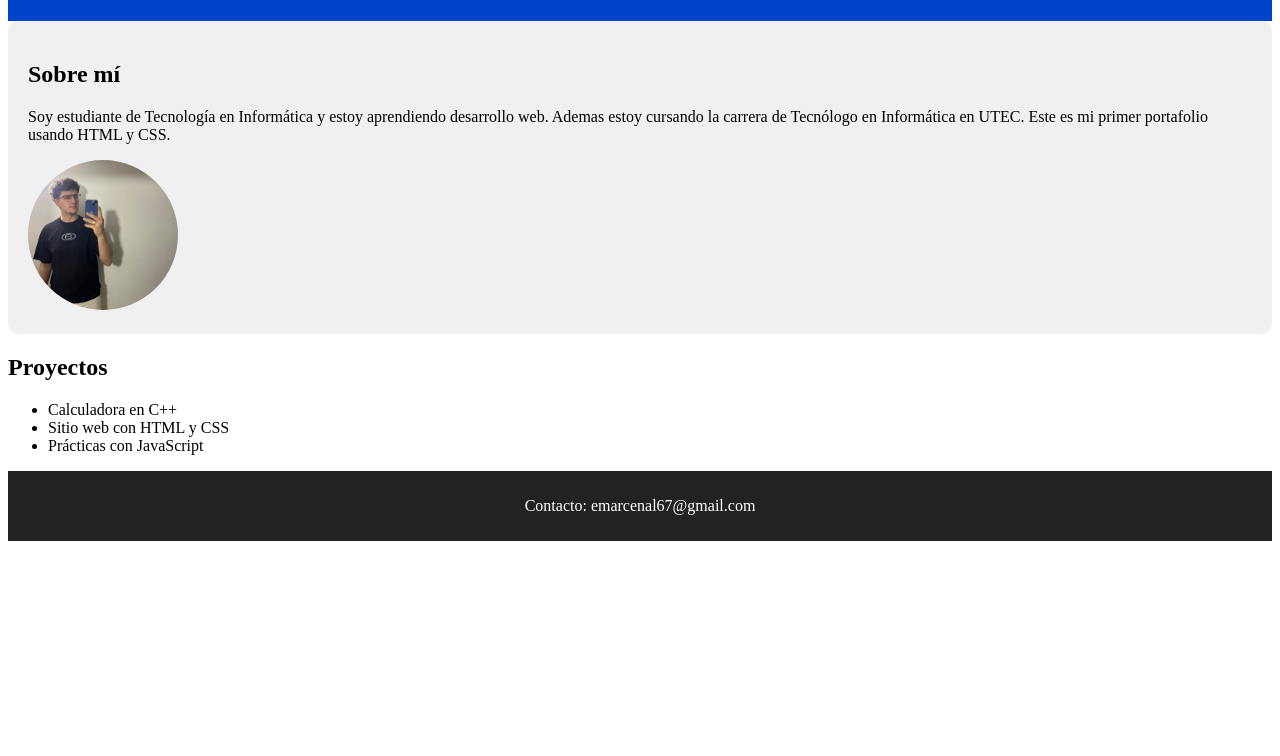
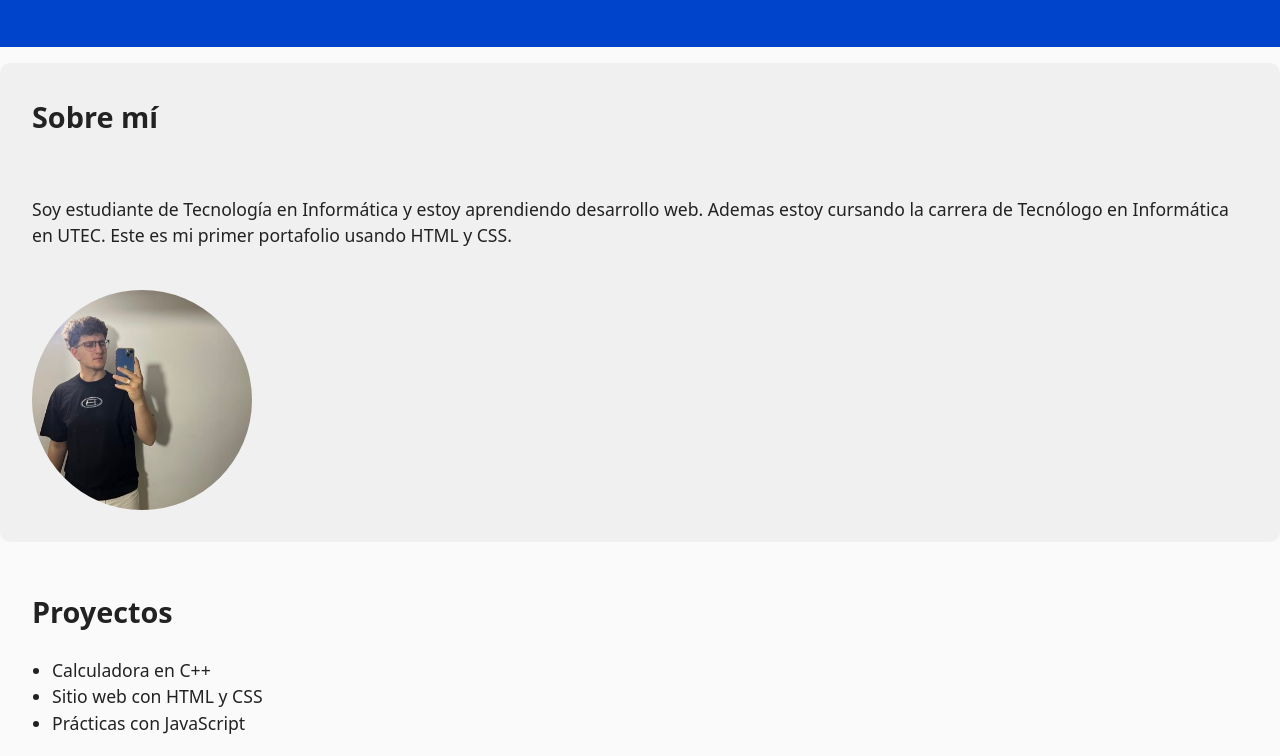
Before and after one commit to mmarceee/mmarceee.github.io, a plain HTML site: page index.html in a window 1280 px wide. Shown: the part 141-897 px from the top of the page. Before the commit the page ends 800 px from the top, so only its background shows below. Drawn offline with Linux system fonts and the light colour scheme.

Commit message:
Add files via upload

```diff
--- a/estilos.css
+++ b/estilos.css
@@ -1,3 +1,30 @@
+/* Reset y base mobile-first */
+* { box-sizing: border-box; }
+html { scroll-behavior: smooth; }
+body {
+    margin: 0;
+    font-family: system-ui, -apple-system, Segoe UI, Roboto, Arial, sans-serif;
+    line-height: 1.5;
+    color: #222;
+    background: #fff;
+}
+
+img { max-width: 100%; height: auto; display: block; }
+
+main, section { width: 100%; }
+
+/* Tipografía fluida */
+h1 { font-size: clamp(1.6rem, 2.5vw + 1rem, 2.6rem); margin: 0 0 0.25rem; }
+h2 { font-size: clamp(1.2rem, 1.5vw + 0.8rem, 1.8rem); margin-top: 0; }
+p, li { font-size: clamp(0.95rem, 0.6vw + 0.8rem, 1.1rem); }
+
+/* Contenedor general */
+.container {
+    width: min(100%, 1100px);
+    margin-inline: auto;
+    padding: 0 1rem;
+}
+
 /* Selectores por clase */
 .subtitulo {
     font-style: italic;
@@ -6,26 +33,67 @@
 
 .sobre-mi {
     background-color: #f0f0f0;
-    padding: 20px;
+    padding: 1rem;
     border-radius: 10px;
+    margin: 1rem auto;
 }
 
 .imagen-perfil {
-    width: 150px;
+    width: 160px;
     border-radius: 50%;
+    margin-top: 0.5rem;
+}
+
+.proyectos {
+    padding: 1rem;
+}
+
+.proyectos ul {
+    padding-left: 1.25rem;
 }
 
 /* Selectores por ID */
 #encabezado {
     background-color: #0044cc;
     color: white;
-    padding: 20px;
+    padding: 1.25rem 1rem;
     text-align: center;
 }
 
 #pie {
     background-color: #222;
     color: white;
-    padding: 10px;
+    padding: 0.75rem 1rem;
     text-align: center;
 }
+
+/* Layout responsive */
+
+/* Tablet */
+@media (min-width: 600px) {
+    .sobre-mi {
+        display: grid;
+        grid-template-columns: 1fr; /* una sola columna: título, párrafo, imagen */
+        align-items: start;
+        gap: 1rem;
+    }
+    /* El flujo natural del DOM ya es h2 -> p -> img, no forzamos columnas */
+    .sobre-mi .imagen-perfil {
+        width: 190px;
+        justify-self: start; /* alineada a la izquierda */
+        align-self: start;
+    }
+}
+
+/* Desktop */
+@media (min-width: 992px) {
+    body { background: #fafafa; }
+    #encabezado { padding: 2rem 1rem; }
+    .container { padding: 0 1.5rem; }
+    .sobre-mi { padding: 2rem; }
+    .proyectos { padding: 2rem; }
+    .sobre-mi { grid-template-columns: 1fr; } /* mantener una columna también en desktop */
+    .sobre-mi .imagen-perfil { width: 220px; justify-self: start; }
+    /* Lista de proyectos en una sola columna */
+    .proyectos ul { column-count: 1; column-gap: normal; }
+}
--- a/index.html
+++ b/index.html
@@ -2,6 +2,7 @@
 <html lang="es">
 <head>
     <meta charset="UTF-8">
+    <meta name="viewport" content="width=device-width, initial-scale=1">
     <title>Mi Primer Portafolio</title>
     <link rel="stylesheet" href="estilos.css">
 </head>
```
